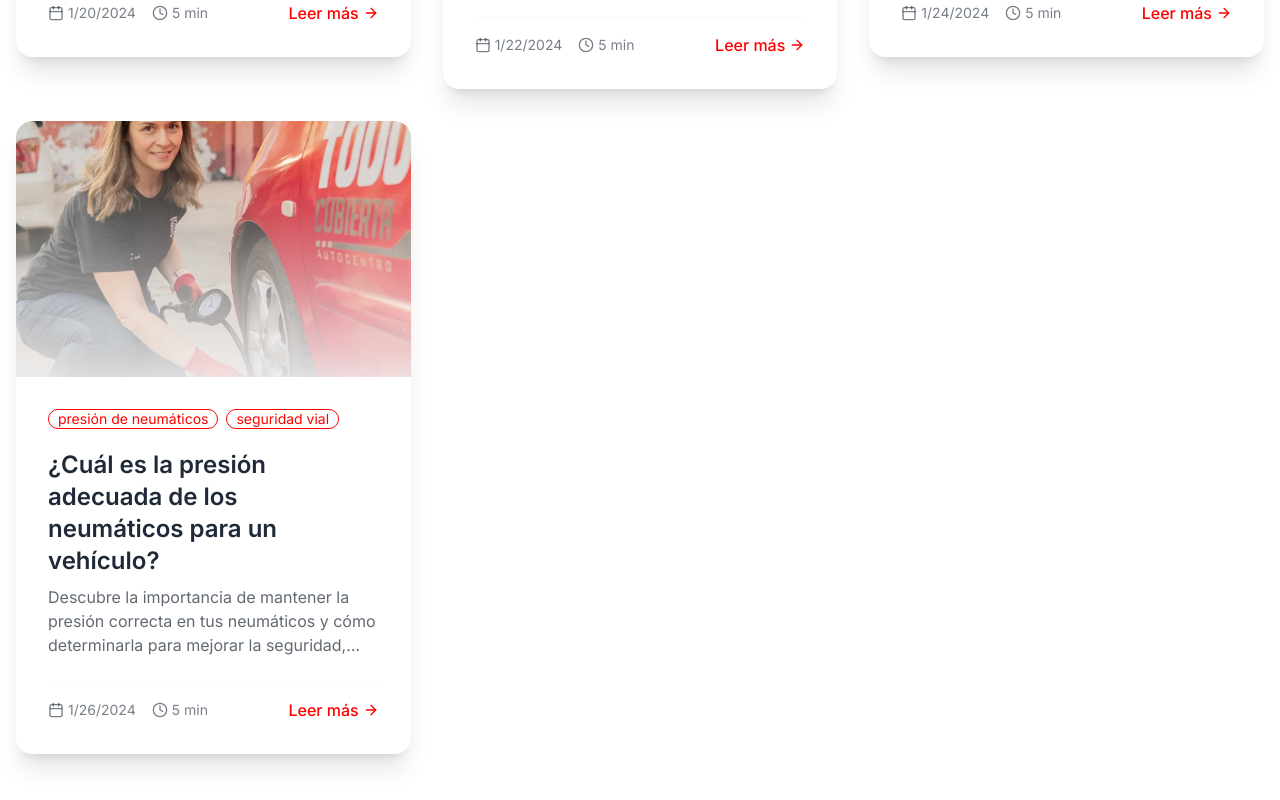
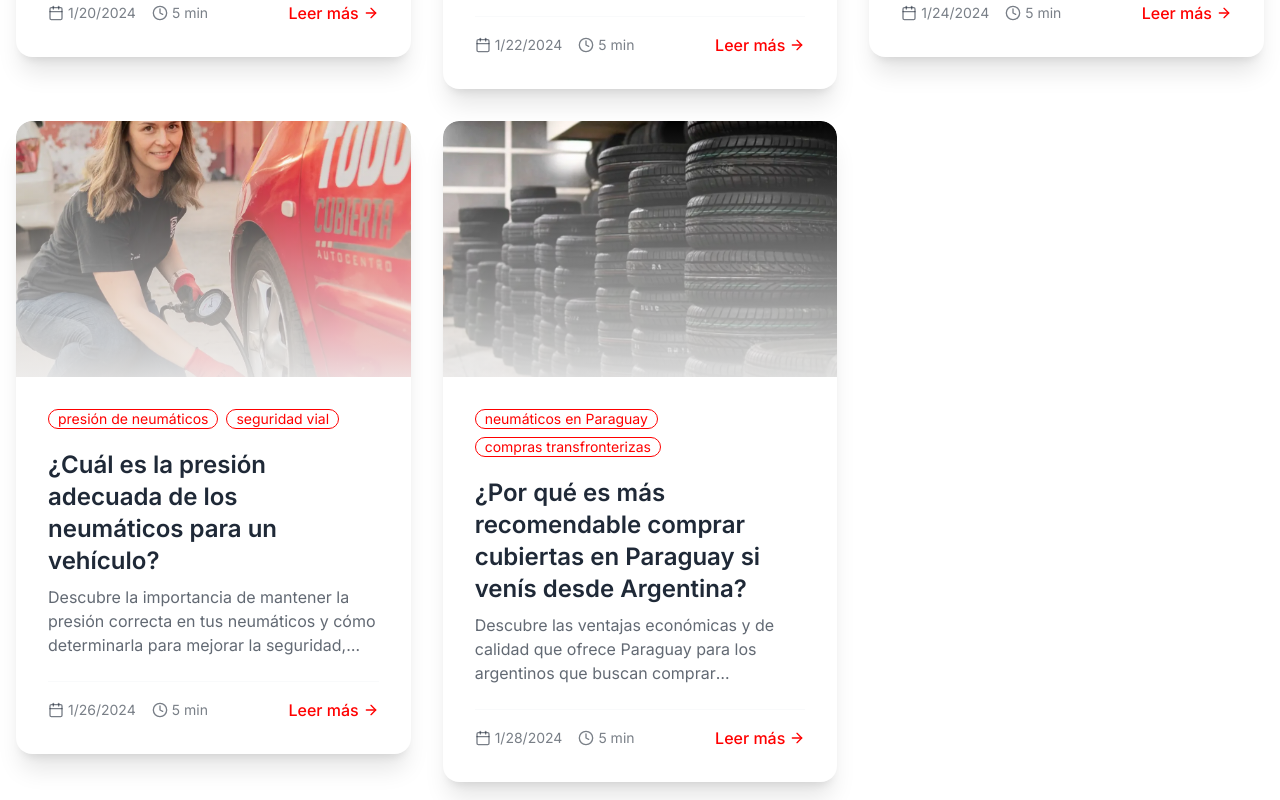
Before and after one commit to juanpa27/todo_cubierta, a Next.js app: page /articulos in a window 1280 px wide. Shown: the part 840-1640 px from the top of the page. Built offline with nearby package versions, Linux system fonts and the light colour scheme.

Commit message:
add new article

```diff
--- a/src/app/articulos/[slug]/page.js
+++ b/src/app/articulos/[slug]/page.js
@@ -57,7 +57,7 @@ export default function ArticlePage({ params }) {
               </span>
               <span className="flex items-center gap-2">
                 <Clock className="w-5 h-5" />
-                5 min de lectura
+                3 min de lectura
               </span>
             </div>
           </div>
--- a/src/app/articulos/data/articles.js
+++ b/src/app/articulos/data/articles.js
@@ -7,33 +7,25 @@ export const articles = [
     date: '2024-01-20',
     content: `
       <h1>¿Cuándo deberías cambiar tus neumáticos?</h1>
-
       <p>El cambio de neumáticos es una tarea esencial para mantener la seguridad y el rendimiento de tu vehículo. Muchos conductores se preguntan cuál es el momento ideal para realizar este cambio. En este artículo, te proporcionamos información clave respaldada por expertos para que puedas tomar decisiones informadas sobre cuándo es el mejor momento para cambiar tus neumáticos.</p>
-
+      <br />
       <p>Tené en cuenta lo siguiente:</p>
-
       <h2>1. Profundidad del dibujo</h2>
-
       <p>La profundidad del dibujo en tus neumáticos, también conocida como banda de rodadura, es un indicador crucial. La mayoría de las jurisdicciones exigen un mínimo de 1.6 mm de profundidad para garantizar la tracción en condiciones húmedas. Sin embargo, los expertos recomiendan considerar el cambio cuando la profundidad se reduce a 3 mm. Esto mejora el rendimiento en carreteras mojadas y evita el aquaplaning.</p>
-
+      <br />
       <h2>2. Cambio estacional</h2>
-
       <p>Cambiar tus neumáticos de acuerdo a las estaciones puede ser una excelente estrategia. Opta por neumáticos de verano para climas cálidos y secos, y neumáticos de invierno para temperaturas frías y condiciones de nieve. Esta práctica maximiza la tracción y la seguridad en diferentes condiciones climáticas.</p>
-
+      <br />
       <h2>3. Inspección visual</h2>
-
       <p>Realiza inspecciones visuales periódicas. Busca signos de desgaste irregular, como áreas lisas en los neumáticos, lo que podría indicar problemas de alineación o suspensión. Si notas cortes, protuberancias o deformidades, es hora de un cambio, incluso si la profundidad del dibujo aún es adecuada.</p>
-
+      <br />
       <h2>4. Kilometraje acumulado</h2>
-
       <p>El kilometraje es un indicador general del desgaste de los neumáticos. La mayoría de los neumáticos tienen una vida útil de alrededor de 40,000 a 60,000 kilómetros. Sin embargo, este número puede variar según el tipo de neumático y tu estilo de conducción.</p>
-
+      <br />
       <h2>5. Factores climáticos</h2>
-
       <p>Si vives en un área con condiciones climáticas extremas, como altas temperaturas o fuertes nevadas, es posible que desees cambiar tus neumáticos más a menudo. Los neumáticos pueden desgastarse más rápidamente en condiciones extremas.</p>
-
+      <br />
       <h2>Conclusión</h2>
-
       <p>No subestimes la importancia de cambiar tus neumáticos en el momento adecuado. Mantener neumáticos en buenas condiciones no solo mejora la seguridad en la carretera, sino que también optimiza el rendimiento y la eficiencia de tu vehículo. Sigue las pautas proporcionadas por los expertos y realiza inspecciones regulares para tomar decisiones informadas sobre el cambio de neumáticos. Recuerda que, en última instancia, la seguridad tuya y de tus pasajeros está en tus manos, o mejor dicho, en tus neumáticos.</p>
     `,
     keywords: ['neumáticos', 'cambio de neumáticos', 'seguridad vial', 'mantenimiento de vehículos', 'profundidad del dibujo', 'desgaste de neumáticos']
@@ -46,31 +38,25 @@ export const articles = [
     date: '2024-01-22',
     content: `
       <h1>¿Cómo identificar la fecha de fabricación de un neumático?</h1>
-
       <p>Los neumáticos son componentes críticos en la seguridad y el rendimiento de un vehículo, y conocer la fecha de fabricación de un neumático es esencial para asegurar su integridad y eficiencia. En este artículo, te guiaremos a través de los métodos técnicos para identificar la fecha de fabricación de tus neumáticos de manera precisa y comprensible.</p>
-
+      <br />
       <h2>¿Por qué es importante conocer la fecha de fabricación?</h2>
-
       <p>Los neumáticos son vulnerables al envejecimiento, lo que puede afectar negativamente su rendimiento y seguridad. La fecha de fabricación proporciona información crucial sobre la edad de un neumático, permitiéndote tomar decisiones informadas sobre su uso, mantenimiento y reemplazo.</p>
-
+      <br />
       <h2>Localización del DOT Code</h2>
-
       <p>Cada neumático posee un código DOT (Department of Transportation) impreso en su lateral. Este código es la clave para determinar la fecha de fabricación. Se compone de una serie de caracteres alfanuméricos, con la fecha de fabricación ubicada generalmente al final del código.</p>
-
+      <br />
       <p>El DOT Code sigue un formato específico: XXXX XXXX XX, donde:</p>
-
       <ul>
         <li>Los primeros cuatro dígitos representan el identificador del fabricante.</li>
         <li>Los siguientes cuatro dígitos indican la especificación del neumático.</li>
         <li>Los últimos dos dígitos representan la semana y el año de fabricación.</li>
       </ul>
-
+      <br />
       <p>Por ejemplo, si el código final es "2519", esto significa que el neumático fue fabricado en la semana 25 del año 2019.</p>
-
       <p>Una vez que hayas descifrado el DOT Code, podrás conocer la fecha de fabricación de tu neumático. Es importante recordar que, en términos de seguridad, se recomienda reemplazar los neumáticos después de 5 años, independientemente del desgaste. Si tus neumáticos tienen más de 5 años desde su fecha de fabricación, es hora de considerar su reemplazo.</p>
-
+      <br />
       <h2>Conclusiones</h2>
-
       <p>Determinar la fecha de fabricación de un neumático es esencial para garantizar la seguridad y el rendimiento de tu vehículo. Utilizando el código DOT, puedes identificar la fecha de fabricación de manera precisa y tomar decisiones informadas sobre el mantenimiento y el reemplazo de tus neumáticos. Recuerda que la seguridad en la carretera comienza con un conocimiento sólido de tus componentes, y tu neumático es una parte fundamental de ese sistema.</p>
     `,
     keywords: ['neumáticos', 'fecha de fabricación', 'código DOT', 'seguridad vial', 'mantenimiento de vehículos']
@@ -83,32 +69,25 @@ export const articles = [
     date: '2024-01-24',
     content: `
       <h1>¿Dónde observo la medida de una cubierta?</h1>
-
       <h2>Guía definitiva para identificar la medida de un neumático</h2>
-
       <h3>Paso 1: Localiza la Información en el Lateral del Neumático</h3>
-
       <p>La información crucial sobre la medida de un neumático suele encontrarse en el lateral del mismo. Debes buscar una serie de números y letras grabados en relieve en el costado del neumático. Estos caracteres forman el código de medida del neumático.</p>
-
+      <br />
       <h3>Paso 2: Decodificando el Código de Medida</h3>
-
       <p>El código de medida del neumático se presenta en el siguiente formato: XXX/YYRZZ.</p>
-
       <ul>
         <li><strong>XXX:</strong> Esta es la anchura del neumático en milímetros. Este número indica cuán ancho es el neumático de un lado al otro cuando está montado en una llanta correctamente inflada.</li>
         <li><strong>YY:</strong> Representa el perfil o la relación de aspecto. Es un porcentaje que muestra la altura del flanco del neumático con respecto a su anchura. Por ejemplo, si ves "60" en esta parte, significa que la altura es igual al 60% de la anchura.</li>
         <li><strong>R:</strong> Indica que el neumático tiene una construcción radial, que es el tipo de construcción más común en la actualidad.</li>
         <li><strong>ZZ:</strong> Estos números representan el diámetro de la llanta en pulgadas en la que se debe montar el neumático. Por ejemplo, si ves "16", significa que el diámetro de la llanta debe ser de 16 pulgadas.</li>
       </ul>
-
+      <br />
       <p><strong>Ejemplo de Código de Medida: 205/60R16</strong></p>
-
       <p>En este ejemplo, el neumático tiene una anchura de 205 mm, un perfil del 60%, tiene construcción radial y debe montarse en una llanta de 16 pulgadas de diámetro.</p>
-
+      <br />
       <h3>Paso 3: Comprende las Otras Características del Neumático</h3>
-
       <p>Además de la medida, el costado del neumático también proporciona información sobre la capacidad de carga máxima, la velocidad máxima y otros datos importantes que debes considerar al comprar neumáticos nuevos.</p>
-
+      <br />
       <p>Identificar la medida de un neumático es esencial para garantizar un rendimiento óptimo y mantener tu seguridad en la carretera. Ahora que conoces cómo decodificar el código de medida, podrás tomar decisiones informadas al comprar neumáticos nuevos o al verificar las especificaciones de los existentes. Recuerda que un neumático adecuado para tu vehículo contribuirá significativamente a una experiencia de conducción más segura y eficiente. ¡Con esta guía en mano, estarás listo para rodar con confianza!</p>
     `,
     keywords: ['neumáticos', 'medida de neumáticos', 'código de neumáticos', 'anchura de neumáticos', 'perfil de neumáticos', 'diámetro de llanta']
@@ -121,32 +100,61 @@ export const articles = [
     date: '2024-01-26',
     content: `
       <h1>¿Cuál es la presión adecuada de los neumáticos para un vehículo?</h1>
-
       <h2>¿Por qué es importante la presión adecuada de los neumáticos?</h2>
-
       <ul>
         <li><strong>Seguridad:</strong> La presión de los neumáticos adecuada es esencial para mantener el control del vehículo. Neumáticos con baja presión pueden aumentar el riesgo de reventones, pérdida de tracción y accidentes.</li>
         <li><strong>Eficiencia de combustible:</strong> Neumáticos correctamente inflados reducen la resistencia al rodaje, lo que significa que el motor no necesita trabajar tanto para mover el vehículo. Esto se traduce en un mejor consumo de combustible y ahorro de dinero.</li>
         <li><strong>Durabilidad de los neumáticos:</strong> La presión inadecuada puede causar un desgaste irregular de los neumáticos, lo que disminuye su vida útil y te obliga a reemplazarlos más a menudo.</li>
         <li><strong>Comodidad de conducción:</strong> La presión adecuada de los neumáticos también contribuye a una conducción más suave y cómoda, ya que ayuda a absorber las imperfecciones de la carretera.</li>
       </ul>
-
+      <br />
       <h2>¿Cómo determinar la presión adecuada?</h2>
-
       <p>La presión adecuada para los neumáticos de tu vehículo generalmente se encuentra en el manual del propietario y en una etiqueta en la puerta del conductor o en el marco de la puerta. Esta información puede variar según el fabricante y el modelo del automóvil, así que asegúrate de consultar las fuentes correctas.</p>
-
+      <br />
       <h2>Consejos para mantener la presión adecuada:</h2>
-
       <ul>
         <li><strong>Utiliza un medidor de presión de neumáticos:</strong> Un medidor de presión confiable te ayudará a verificar la presión de tus neumáticos con precisión.</li>
         <li><strong>Verifica la presión cuando los neumáticos estén fríos:</strong> La presión de los neumáticos aumenta cuando están calientes debido a la fricción en la carretera. Siempre verifica la presión cuando los neumáticos estén fríos para obtener lecturas precisas.</li>
-        <li><strong>Mantén la presión recomendada:</strong> No te excedas ni te quedes corto de la presión recomendada. La presión adecuada garantiza el mejor rendimiento y seguridad.</li>
+        <li><strong>Mantén la presión recomendada:</li><strong>Mantén la presión recomendada:</strong> No te excedas ni te quedes corto de la presión recomendada. La presión adecuada garantiza el mejor rendimiento y seguridad.</li>
         <li><strong>Revísala regularmente:</strong> Hazlo al menos una vez al mes y antes de viajes largos. Las condiciones climáticas extremas también pueden afectar la presión, por lo que es importante verificarla en invierno y verano.</li>
         <li><strong>Incluye la llanta de repuesto:</strong> A menudo, las personas olvidan verificar la presión de la llanta de repuesto. Asegúrate de que esté en buen estado y correctamente inflada.</li>
       </ul>
-
+      <br />
       <p>Mantener la presión adecuada en tus neumáticos es una parte fundamental del mantenimiento de tu vehículo. No solo mejora la seguridad y el rendimiento, sino que también puede ahorrarte dinero a largo plazo. Recuerda verificar la presión regularmente y ajustarla según sea necesario. Si tienes dudas sobre la presión correcta para tu vehículo específico, no dudes en consultar con un profesional en Todo Cubierta. Nuestra experiencia y conocimiento te ayudarán a mantener tus neumáticos en óptimas condiciones, garantizando un viaje seguro y eficiente en cada trayecto.</p>
     `,
     keywords: ['presión de neumáticos', 'seguridad vial', 'eficiencia de combustible', 'mantenimiento de vehículos', 'durabilidad de neumáticos']
   },
+  {
+    slug: 'ventajas-comprar-neumaticos-paraguay',
+    title: '¿Por qué es más recomendable comprar cubiertas en Paraguay si venís desde Argentina?',
+    excerpt: 'Descubre las ventajas económicas y de calidad que ofrece Paraguay para los argentinos que buscan comprar neumáticos. Ahorra dinero y obtén productos de primera calidad.',
+    image: '/articulos/articulo5.webp',
+    date: '2024-01-28',
+    content: `
+    <h1>¿Por qué es más recomendable comprar cubiertas en Paraguay si venís desde Argentina?</h1>
+    <p>En los últimos años, se ha vuelto cada vez más común que los argentinos crucen la frontera para comprar neumáticos en Paraguay. Esta tendencia no es casualidad, sino que responde a varios factores que hacen que esta opción sea más atractiva y económica. Analicemos las razones principales basándonos en información de artículos de prensa.</p>
+    <br />
+    <h2>1. Precios más competitivos</h2>
+    <p>Según un informe del diario La Nación, los precios de los neumáticos en Paraguay pueden ser hasta un 40% más baratos que en Argentina. Esto se debe principalmente a las diferencias en los impuestos y aranceles entre ambos países. Paraguay tiene una política de impuestos más baja para la importación de neumáticos, lo que se refleja directamente en el precio final al consumidor.</p>
+    <br />
+    <h2>2. Mayor disponibilidad de marcas y modelos</h2>
+    <p>El periódico Clarín destaca que en Paraguay es más fácil encontrar una amplia variedad de marcas y modelos de neumáticos. Esto se debe a que las políticas de importación son más flexibles, permitiendo que los comerciantes ofrezcan un catálogo más diverso. Para los argentinos, esto significa poder acceder a marcas premium que podrían no estar disponibles en su país o que tendrían precios prohibitivos.</p>
+    <br />
+    <h2>3. Calidad garantizada</h2>
+    <p>Contrario a lo que algunos podrían pensar, comprar en Paraguay no significa sacrificar calidad. El diario ABC Color de Paraguay señala que las tiendas de neumáticos en el país trabajan con marcas reconocidas internacionalmente y cumplen con estándares de calidad globales. Además, muchas de estas tiendas ofrecen garantías que son válidas también en Argentina.</p>
+    <br />
+    <h2>4. Beneficios adicionales</h2>
+    <p>Un artículo de Ámbito Financiero menciona que muchas tiendas en Paraguay ofrecen servicios adicionales como el balanceo y la alineación de forma gratuita o a precios muy reducidos con la compra de neumáticos. Esto añade un valor extra a la compra, haciendo que el viaje sea aún más rentable.</p>
+    <br />
+    <h2>5. Turismo de compras</h2>
+    <p>El portal de noticias Infobae resalta que comprar neumáticos en Paraguay se ha convertido en una forma de "turismo de compras". Muchos argentinos aprovechan el viaje no solo para adquirir neumáticos, sino también para comprar otros productos que resultan más económicos en el país vecino, como electrónicos y ropa, convirtiendo el viaje en una experiencia más completa.</p>
+    <br />
+    <h2>Consideraciones importantes</h2>
+    <p>Es importante tener en cuenta las regulaciones aduaneras al momento de regresar a Argentina. Según el diario El Territorio, existe un límite en la cantidad de neumáticos que se pueden ingresar sin pagar impuestos adicionales. Generalmente, se permite el ingreso de hasta 4 neumáticos por persona sin cargos extra, siempre que sean para uso personal y no comercial.</p>
+    <br />
+    <h2>Conclusión</h2>
+    <p>Comprar cubiertas en Paraguay se ha convertido en una opción atractiva para muchos argentinos debido a los precios competitivos, la variedad de productos, la calidad garantizada y los servicios adicionales. Sin embargo, es crucial informarse bien sobre las regulaciones aduaneras y planificar el viaje adecuadamente para aprovechar al máximo esta oportunidad. Si estás considerando renovar los neumáticos de tu vehículo, hacer un viaje a Paraguay podría resultar en un ahorro significativo y una experiencia de compra satisfactoria.</p>
+  `,
+    keywords: ['neumáticos en Paraguay', 'compras transfronterizas', 'ahorro en neumáticos', 'turismo de compras', 'calidad de neumáticos', 'regulaciones aduaneras']
+  }
 ];
--- a/src/app/components/HeroSection.js
+++ b/src/app/components/HeroSection.js
@@ -35,7 +35,7 @@ export default function HeroSection() {
             que se adapta a tus necesidades.
           </p>
           <div className="flex flex-col sm:flex-row justify-center gap-4">
-            <Link href="/marcas" className="btn btn-primary btn-lg">
+            <Link href="/marcas" className="btn btn-primary dark:btn-primary btn-lg">
               Ver Marcas
             </Link>
             <Link
--- a/src/app/layout.js
+++ b/src/app/layout.js
@@ -27,7 +27,7 @@ export const metadata = {
     siteName: 'Todo Cubierta',
     images: [
       {
-        url: 'https://www.todocubierta.com/og-image.jpg', // Asegúrate de tener esta imagen en tu carpeta public
+        url: 'https://www.todocubierta.com/og-image.jpeg', // Asegúrate de tener esta imagen en tu carpeta public
         width: 1200,
         height: 630,
         alt: 'Todo Cubierta - Venta y Servicio de Neumáticos',
```
Also changed, not shown: public/articulos/articulo5.webp (added), public/og-image.jpeg (added).
